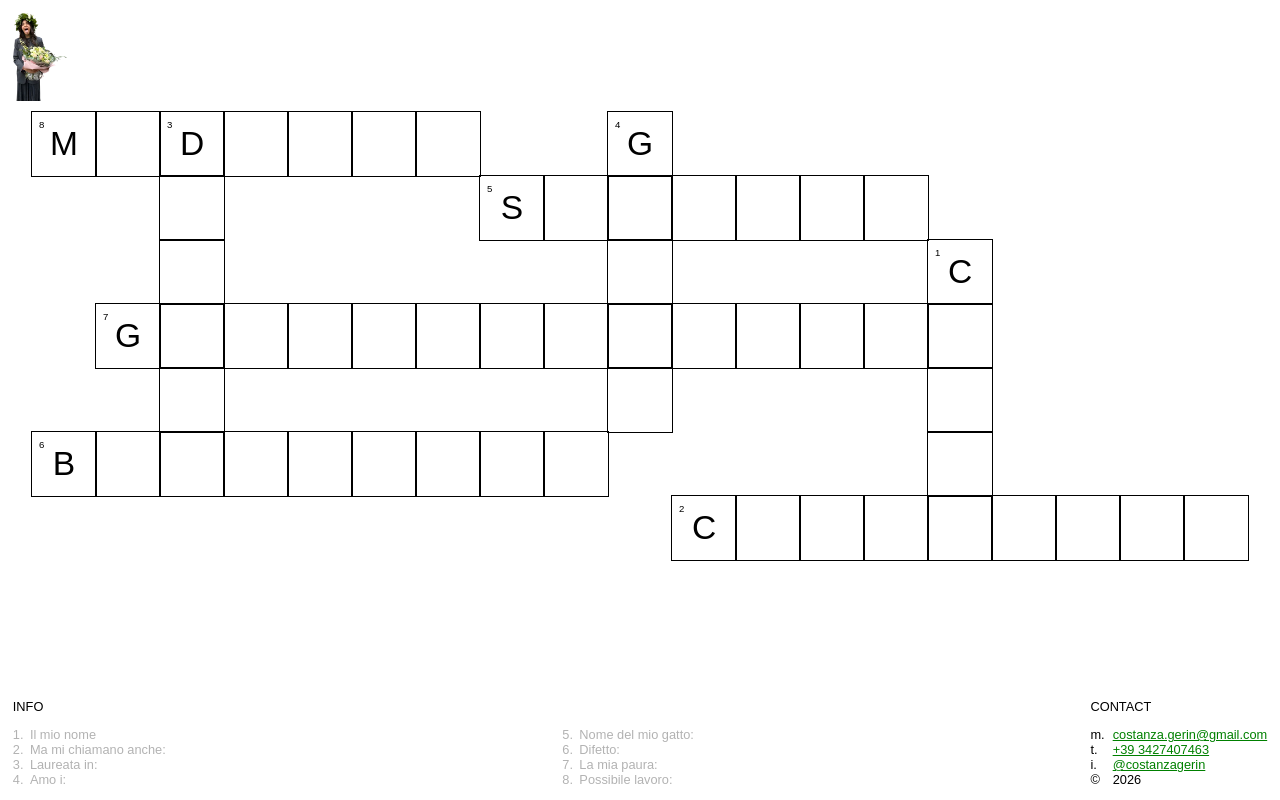
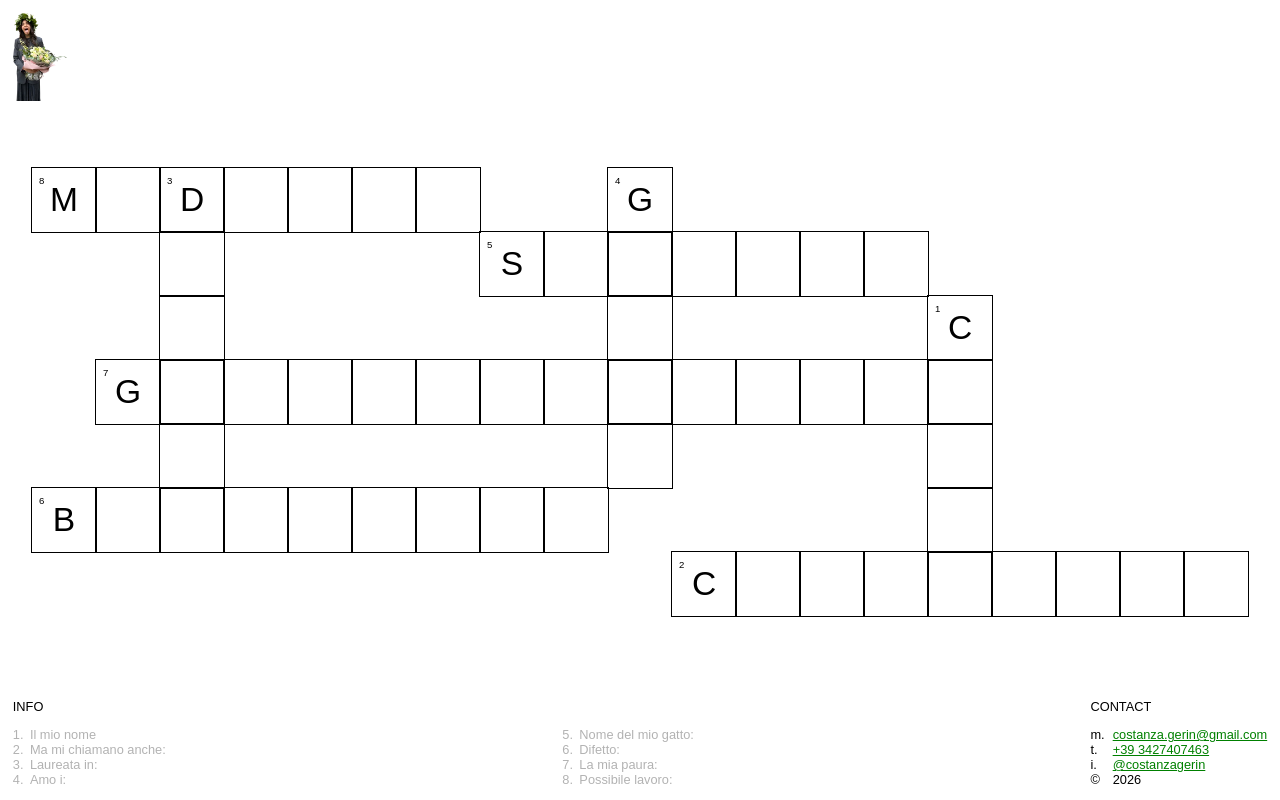
Before and after one commit to Acci4i0/CRSW_Costi, a plain HTML site: page index.html in a window 1280 px wide. Drawn offline with Linux system fonts and the light colour scheme.

Commit message:
Keep the grid clear of the corner avatar
On short, wide windows the centred grid grew into the top-left corner and
slid under the avatar. When that happens the space of the avatar is now
reserved at the top: the grid moves down and shrinks just enough. Nothing
changes when there is room.

```diff
--- a/script.js
+++ b/script.js
@@ -26,6 +26,9 @@ const RELOAD_AFTER_COMPLETION_MS = 30000;
 
 const MIN_FOOTER_SCALE = 0.9;
 
+// Distanza minima fra l'avatar e la griglia.
+const AVATAR_CLEARANCE_PX = 12;
+
 const PORTRAIT_BREAKPOINT = window.matchMedia("(max-width: 820px)");
 
 const grid = document.getElementById("grid");
@@ -42,6 +45,7 @@ function main() {
   fitFooterText();
   window.addEventListener("resize", fitFooterText);
   if (PUZZLE.avatar) renderAvatar(PUZZLE.avatar);
+  window.addEventListener("resize", keepGridClearOfAvatar);
 
   if (!LAYOUTS.portrait || !LAYOUTS.landscape) {
     reportGenerationFailure();
@@ -189,7 +193,32 @@ function avatarImage(src) {
   image.src = src;
   image.alt = "";
   image.draggable = false;
+  // Prima del load l'immagine non ha ancora larghezza: si ricontrolla dopo.
+  image.addEventListener("load", keepGridClearOfAvatar);
   return image;
+}
+
+// L'avatar e' fisso in alto a sinistra e la griglia, centrata, occupa piu'
+// spazio possibile: su una finestra bassa e larga finirebbe sotto l'avatar.
+// Solo in quel caso si riserva in alto lo spazio dell'avatar: la griglia
+// scende e si rimpicciolisce quanto basta (--avatar-reserve in style.css).
+function keepGridClearOfAvatar() {
+  const avatar = document.querySelector(".avatar");
+  if (!avatar) return;
+  const area = grid.parentElement;
+  area.style.setProperty("--avatar-reserve", "0px");
+  const avatarBox = avatar.getBoundingClientRect();
+  if (!gridOverlaps(avatarBox)) return;
+  area.style.setProperty("--avatar-reserve", `${avatarBox.bottom + AVATAR_CLEARANCE_PX}px`);
+}
+
+function gridOverlaps(box) {
+  const gap = AVATAR_CLEARANCE_PX;
+  return [...grid.children].some((cell) => {
+    const r = cell.getBoundingClientRect();
+    return r.left < box.right + gap && r.right > box.left - gap
+      && r.top < box.bottom + gap && r.bottom > box.top - gap;
+  });
 }
 
 // steps() non accetta variabili CSS in modo affidabile: l'animazione si
@@ -212,6 +241,7 @@ function selectLayout() {
 function applyLayout(layout) {
   renderGrid(layout);
   for (const number of solvedNumbers) revealClue(number);
+  keepGridClearOfAvatar();
 }
 
 // Tutte le lettere sono pre-scritte ma nascoste; la prima cella di ogni
--- a/style.css
+++ b/style.css
@@ -18,14 +18,20 @@ body {
   justify-content: center;
   align-items: center;
   box-sizing: border-box;
-  padding: 0 4vh 16vh; /* il padding inferiore riserva lo spazio del footer fisso */
+  /* il padding inferiore riserva lo spazio del footer fisso; quello superiore
+     vale 0 finche' la griglia non finirebbe sotto l'avatar (vedi
+     keepGridClearOfAvatar in script.js) */
+  padding: var(--avatar-reserve, 0px) 4vh 16vh;
 }
 
 .grid {
   /* La larghezza detta la dimensione delle celle come nell'originale;
      il limite in altezza evita che la griglia raggiunga INFO/CONTACT
      sulle finestre basse. */
-  --cell-size: min(calc((100vw - 8vh) / var(--cols)), calc(80vh / var(--rows)));
+  --cell-size: min(
+    calc((100vw - 8vh) / var(--cols)),
+    calc((80vh - var(--avatar-reserve, 0px)) / var(--rows))
+  );
   display: grid;
   grid-template-columns: repeat(var(--cols), var(--cell-size));
   grid-template-rows: repeat(var(--rows), var(--cell-size));
@@ -138,11 +144,14 @@ a {
 @media (max-width: 820px) {
   .grid {
     /* gutter laterale come l'originale: la griglia non tocca i bordi schermo */
-    --cell-size: min(calc((100vw - 16vw) / var(--cols)), calc(80vh / var(--rows)));
+    --cell-size: min(
+      calc((100vw - 16vw) / var(--cols)),
+      calc((80vh - var(--avatar-reserve, 0px)) / var(--rows))
+    );
   }
 
   .grid-area {
-    padding: 0 8vw 16vh;
+    padding: var(--avatar-reserve, 0px) 8vw 16vh;
   }
 
   .square .content {
```
